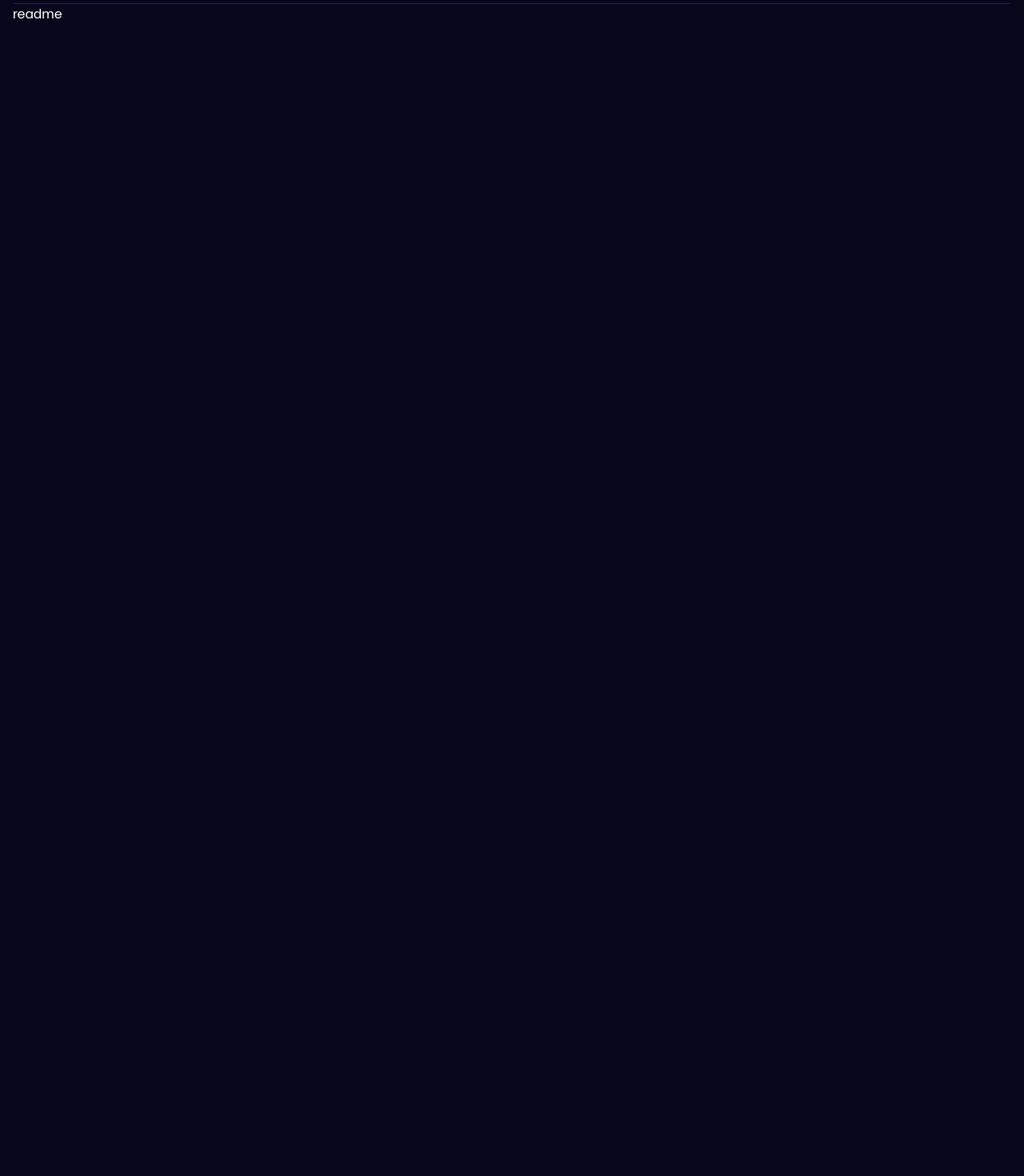
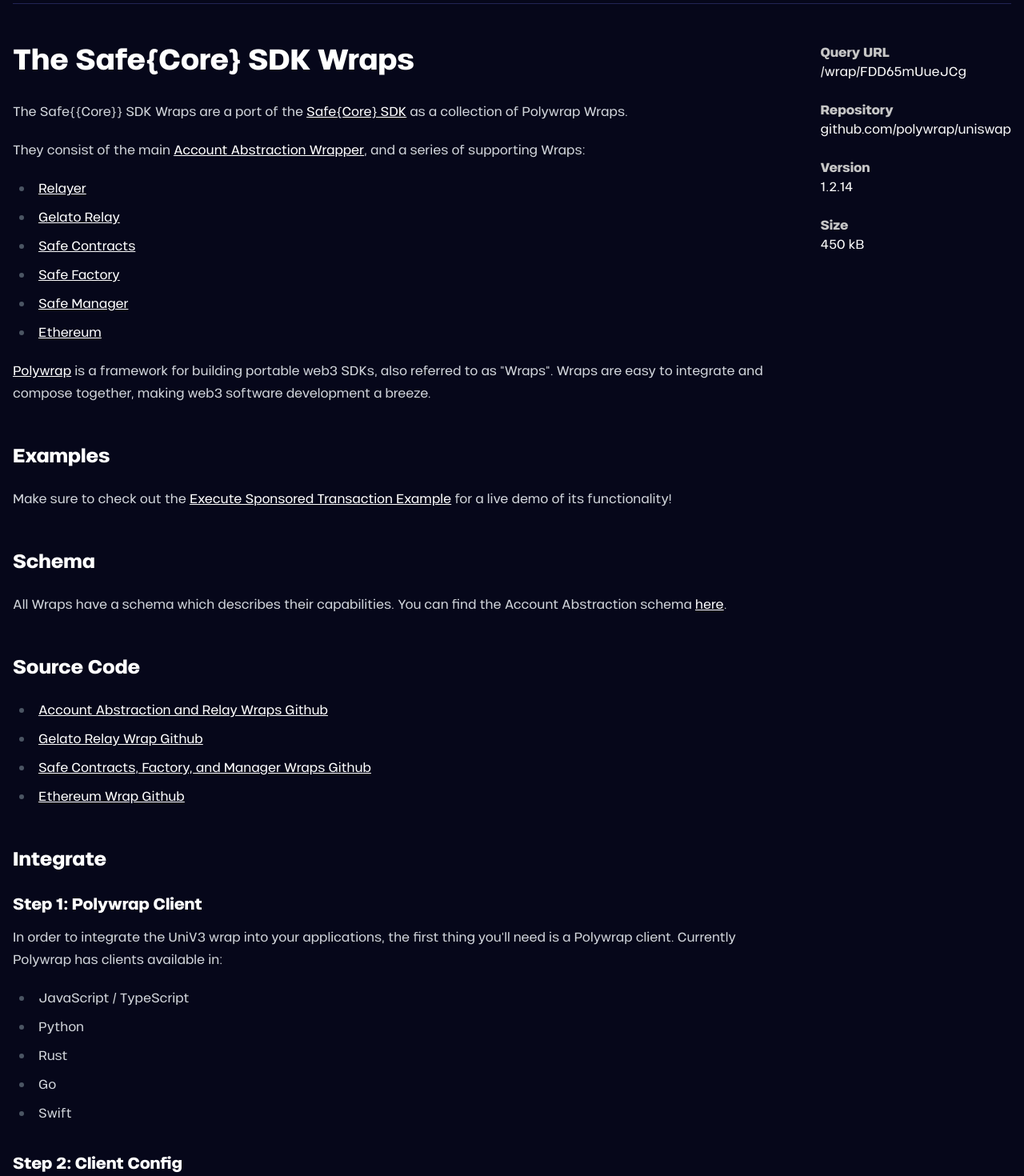
Before and after one commit to polywrap/wrapscan-ui, a Next.js app: page /wrap/asdf1/readme in a window 1280 px wide. Shown: the part 320-1790 px from the top of the page at 80% size. Before the commit the page ends 800 px from the top, so only its background shows below. Built offline with nearby package versions, Linux system fonts and the light colour scheme.

Commit message:
Readme mockup

```diff
--- a/package.json
+++ b/package.json
@@ -20,10 +20,12 @@
     "postcss": "8.4.24",
     "react": "18.2.0",
     "react-dom": "18.2.0",
+    "react-markdown": "^8.0.7",
     "tailwindcss": "3.3.2",
     "typescript": "5.1.3"
   },
   "devDependencies": {
+    "@tailwindcss/typography": "^0.5.9",
     "eslint-config-prettier": "^8.8.0",
     "eslint-plugin-prettier": "^4.2.1",
     "prettier": "^2.8.8",
--- /dev/null
+++ b/src/app/footer.tsx
@@ -0,0 +1,5 @@
+function Navbar() {
+  return <div className="py-8"></div>;
+}
+
+export default Navbar;
--- a/src/app/layout.tsx
+++ b/src/app/layout.tsx
@@ -2,6 +2,7 @@
 import localFont from "next/font/local";
 import Navbar from "./navbar";
 import { ReactNode } from "react";
+import Footer from "./footer";
 
 const colton = localFont({
   src: [
@@ -58,9 +59,12 @@
 export default function RootLayout({ children }: { children: ReactNode }) {
   return (
     <html lang="en">
-      <body className={`${colton.variable} ${coltonXWide.variable} bg-polywrap-iris-950`}>
+      <body
+        className={`${colton.variable} ${coltonXWide.variable} bg-polywrap-iris-950`}
+      >
         <Navbar></Navbar>
         {children}
+        <Footer></Footer>
       </body>
     </html>
   );
--- a/src/app/navbar.tsx
+++ b/src/app/navbar.tsx
@@ -8,9 +8,7 @@
         <PolywrapLogo></PolywrapLogo>
         <div className="flex flex-col">
           <span className="font-display font-bold">wrapscan</span>
-          <span className="text-xxs text-polywrap-gray-200">
-            by polywrap
-          </span>
+          <span className="text-xxs text-polywrap-gray-200">by polywrap</span>
         </div>
       </Link>
       <div className="flex items-center gap-6">
--- a/src/app/wrap/[wrapUri]/active-link.tsx
+++ b/src/app/wrap/[wrapUri]/active-link.tsx
@@ -19,8 +19,6 @@
   const [computedClassName, setComputedClassName] = useState(className);
 
   useEffect(() => {
-    // Check if the router fields are updated client-side
-
     const newClassName =
       segment === props.href
         ? `${className} ${activeClassName}`.trim()
--- a/src/app/wrap/[wrapUri]/layout.tsx
+++ b/src/app/wrap/[wrapUri]/layout.tsx
@@ -1,4 +1,4 @@
-import Link, { LinkProps } from "next/link";
+import { LinkProps } from "next/link";
 import { PropsWithChildren, ReactNode } from "react";
 import ActiveLink from "./active-link";
 
@@ -32,7 +32,7 @@
           V3 smart contracts in a programming language environment.
         </p>
       </div>
-      <div className="flex flex-col">
+      <div className="flex flex-col gap-12">
         <div className="flex gap-8 border-b border-polywrap-iris-800">
           <WrapNavLink href="readme">Readme</WrapNavLink>
           <WrapNavLink href="schema">Schema</WrapNavLink>
--- a/src/app/wrap/[wrapUri]/readme/page.tsx
+++ b/src/app/wrap/[wrapUri]/readme/page.tsx
@@ -1,3 +1,53 @@
+import ReactMarkdown from "react-markdown";
+import { readme } from "./readme";
+import { PropsWithChildren } from "react";
+
+function InfoLabel(props: PropsWithChildren) {
+  return (
+    <label className="font-bold text-polywrap-gray-200">{props.children}</label>
+  );
+}
+
+function InfoText(props: PropsWithChildren) {
+  return <p className="text-polywrap-gray-50">{props.children}</p>;
+}
+
+function WrapInformationWidget() {
+  return (
+    <div className="flex flex-col gap-6">
+      <div>
+        <InfoLabel>Query URL</InfoLabel>
+        <InfoText>/wrap/FDD65mUueJCg</InfoText>
+      </div>
+      <div>
+        <InfoLabel>Repository</InfoLabel>
+        <InfoText>github.com/polywrap/uniswap</InfoText>
+      </div>
+      <div>
+        <InfoLabel>Version</InfoLabel>
+        <InfoText>1.2.14</InfoText>
+      </div>
+      <div>
+        <InfoLabel>Size</InfoLabel>
+        <InfoText>450 kB</InfoText>
+      </div>
+    </div>
+  );
+}
+
+// Tailwind has a really nice base typography style which can be activated with the `prose` class
+// We can provide our own typography styling by simply editing the typography plugin:
+// https://tailwindcss.com/docs/typography-plugin
+
 export default function Readme() {
-  return <div>readme</div>;
+  return (
+    <div className="flex gap-12">
+      <ReactMarkdown className="prose prose-invert max-w-none">
+        {readme}
+      </ReactMarkdown>
+      <div className="w-[360px]">
+        <WrapInformationWidget></WrapInformationWidget>
+      </div>
+    </div>
+  );
 }
--- /dev/null
+++ b/src/app/wrap/[wrapUri]/readme/readme.ts
@@ -0,0 +1,73 @@
+export const readme = `
+# The **Safe{Core} SDK** Wraps
+
+The Safe{{Core}} SDK Wraps are a port of the [Safe{Core} SDK](https://safe.global/core) as a collection of Polywrap Wraps.
+
+They consist of the main [Account Abstraction Wrapper](/#/account-abstraction), and a series of supporting Wraps:
+
+- [Relayer](/#/relay)
+- [Gelato Relay](/#/gelato-relay)
+- [Safe Contracts](/#/safe-contracts)
+- [Safe Factory](/#/safe-factory)
+- [Safe Manager](/#/safe-manager)
+- [Ethereum](/#/ethereum)
+
+[Polywrap](https://polywrap.io) is a framework for building portable web3 SDKs, also referred to as "Wraps". Wraps are easy to integrate and compose together, making web3 software development a breeze.
+
+## Examples
+
+Make sure to check out the [Execute Sponsored Transaction Example](/#/account-abstraction/example/Execute%20Sponsored%20Transaction) for a live demo of its functionality!
+
+## Schema
+
+All Wraps have a schema which describes their capabilities. You can find the Account Abstraction schema [here](/#/account-abstraction/schema).
+
+## Source Code
+
+- [Account Abstraction and Relay Wraps Github](https://github.com/cbrzn/account-abstraction-wrapper)
+- [Gelato Relay Wrap Github](https://github.com/cbrzn/gelato-relay-polywrap)
+- [Safe Contracts, Factory, and Manager Wraps Github](https://github.com/polywrap/safe-contracts-wrapper)
+- [Ethereum Wrap Github](https://github.com/polywrap/ethereum)
+
+## Integrate
+
+### Step 1: Polywrap Client
+
+In order to integrate the UniV3 wrap into your applications, the first thing you'll need is a Polywrap client. Currently Polywrap has clients available in:
+- JavaScript / TypeScript
+- Python
+- Rust
+- Go
+- Swift
+
+### Step 2: Client Config
+
+The Account Abstraction Wrap depends upon the [ethereum wrap](https://github.com/polywrap/ethereum), which in-turn requires an [ethereum-provider plugin](https://github.com/polywrap/ethereum/tree/main/provider). Plugins are added directly to the client using its config.
+
+[Here's an example](https://github.com/polywrap/ethereum/blob/36e6f3331264732e73f3e236004416e82930ed64/provider/implementations/js/tests/index.spec.ts#L15-L30) of setting up a JavaScript / TypeScript client with the ethereum-provider plugin.
+
+You can learn more about Polywrap clients & configs in the docs [here](https://docs.polywrap.io/tutorials/integrate-wrappers/configure-client).
+
+### Step 3: Run!
+
+With your client successfully configured, you can now run any function on the UniV3 wrap with ease.
+
+You can execute functions in TypeScript with the \`client.invoke(...)\` syntax like so:
+\`\`\`typescript
+await client.invoke({
+  uri: "wrap://ens/aa.safe.wraps.eth:core@0.1.0",
+  method: "relayTransaction",
+  args: {...}
+});
+\`\`\`
+
+Or you can keep it type-safe by using Polywrap's codegen like so:
+\`\`\`typescript
+await AccountAbstraction.relayTransaction({...});
+\`\`\`
+
+## Support
+
+For any questions or problems related to the Account Abstraction Wrap or Polywrap at large, please visit our [Discord](https://discord.polywrap.io).
+
+`;
--- a/src/app/wrap/layout.tsx
+++ b/src/app/wrap/layout.tsx
@@ -1,3 +1,3 @@
 export default function Layout({ children }: { children: React.ReactNode }) {
-  return <div>{children}</div>;
+  return children;
 }
--- a/tailwind.config.js
+++ b/tailwind.config.js
@@ -44,5 +44,7 @@
       }
     },
   },
-  plugins: [],
+  plugins: [
+    require('@tailwindcss/typography'),
+  ],
 }
```
Also changed, not shown: 1 other file (tests, documents, lock files or other folders).
